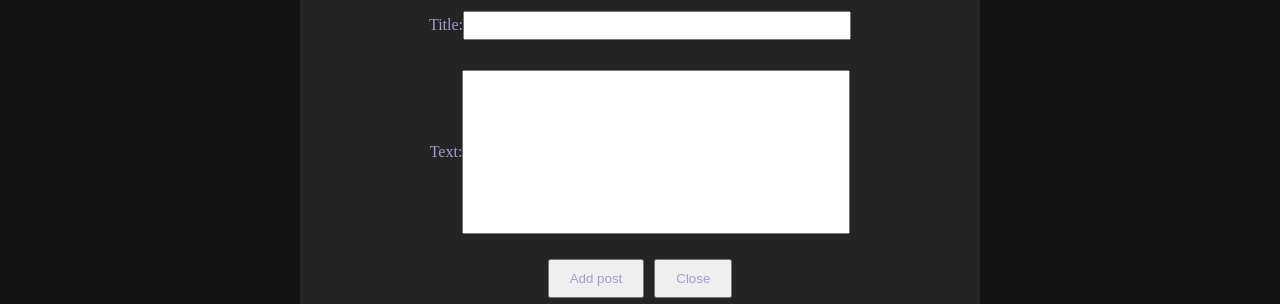
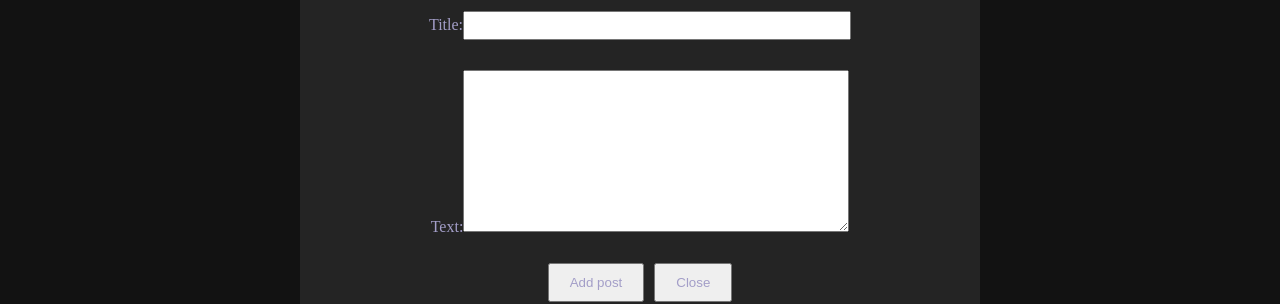
Before and after one commit to terracodum/NetWorking, a React (Vite) app: page / in a window 1280 px wide. Both pictures are taken after a click on the button "Add post". Shown: the part 212-516 px from the top of the page. Built offline with nearby package versions, Linux system fonts and the light colour scheme.

Commit message:
fix input

```diff
--- a/src/App.css
+++ b/src/App.css
@@ -57,6 +57,8 @@ body {
   height: 25px;
 }
 #text {
+  overflow:auto;
+  text-wrap: wrap;
   width:30dvw;
   height: 20dvh;
 }
--- a/src/App.tsx
+++ b/src/App.tsx
@@ -116,9 +116,9 @@ function App(props: Props) {
 
                 <div className="form-field">
                   <label htmlFor="text">Text:</label>
-                  <input
+                  <textarea
                     id="text"
-                    type="text"
+
                     // Dynamically change the state on input change
                     onChange={(e) => setText(e.target.value)}
                   />
```
